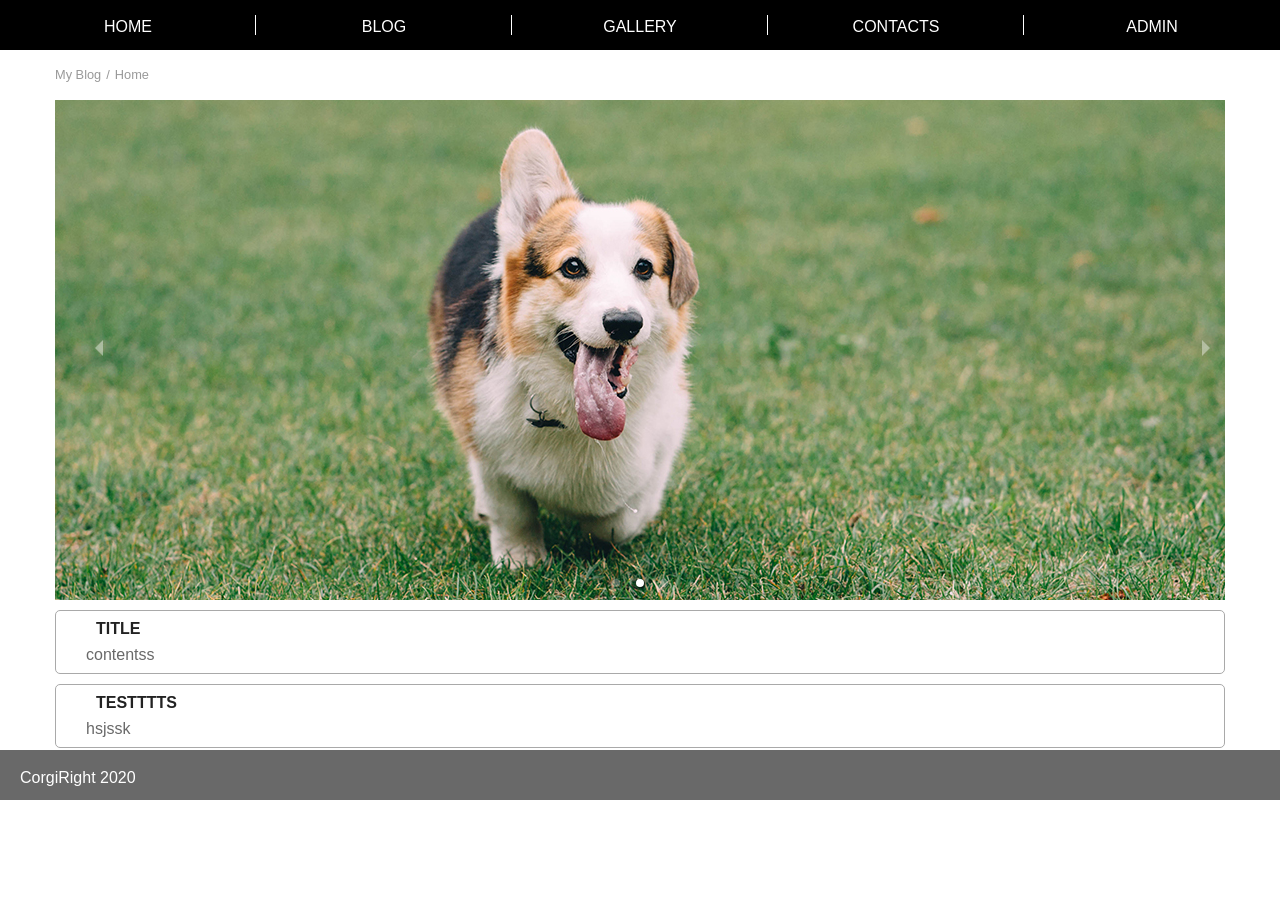
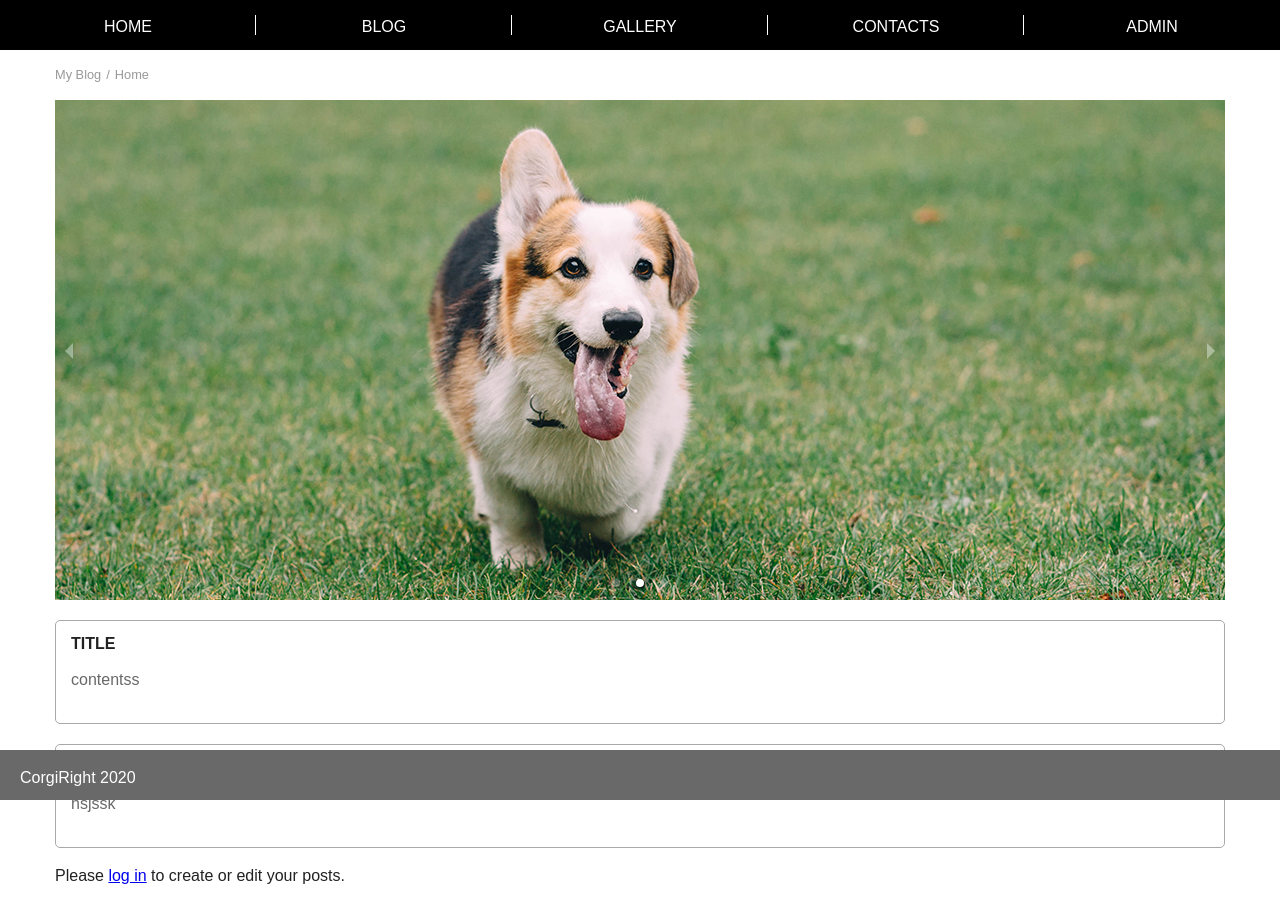
Before and after one commit to maria-yurovskykh/blog-project, a React (Create React App) app: page / in a window 1280 px wide. Shown: the top 922 px of the page. Before the commit the page ends 824 px from the top, so only its background shows below. Built offline with nearby package versions, Linux system fonts and the light colour scheme; data requests are answered from the project's data file; what google-maps-react would draw is missing.

Commit message:
Add classes for styling, update styles

```diff
--- a/src/App.css
+++ b/src/App.css
@@ -493,6 +493,7 @@ body * {
   background-color: #000;
   align-items: center;
   justify-content: space-around;
+  z-index: 1;
 }
 
 .nav a {
@@ -538,21 +539,22 @@ body * {
   padding-right: 0;
 }
 
-.main-banner {
-  display: none;
+.carousel.carousel-slider {
+  margin-bottom: 20px;
 }
 
-.text-banner {
-  text-align: center;
-  font-weight: bold;
-  font-size: 2em;
+.control-arrow.control-next {
+  margin: 0;
 }
 
+.admin-form {
+  margin-bottom: 20px;
+}
 
 button {
   font-family: Kontora, sans-serif;
   display: inline-block;
-  margin: 0 5px 5px 30px;
+  margin-right: 10px;
   padding: 3px 10px 1px;
   border-radius: 5px;
   background: #000;
@@ -560,46 +562,55 @@ button {
   font-size: 0.8em;
 }
 
-.add__button {
+.add-button {
   font-family: Kontora, sans-serif;
   display: inline-block;
-  margin: 10px 30px;
   padding: 10px 20px 6px;
+  margin-bottom: 20px;
   text-transform: uppercase;
   color: #fff;
   border-radius: 5px;
   font-size: 1em;
 }
 
-button:hover,
-.add-button:hover {
+button:hover {
   text-decoration: underline;
 }
 
 .title,
 .content {
-  display: flex;
   font-family: Kontora, sans-serif;
-  width: 95%;
-  margin: 30px 30px 10px 30px;
+  width: 100%;
+  margin-bottom: 20px;
   padding: 5px;
   border: 1px solid #696969;
 }
 
+textarea {
+  height: 200px;
+}
+
 .card {
-  border: 1px solid #A9A9A9;
+  border: 1px solid #a9a9a9;
   border-radius: 5px;
-  margin: 10px 0;
+  margin-bottom: 20px;
+  padding: 15px;
 }
 
 .card-title {
   font-weight: bold;
-  margin: 10px 40px;
+  margin-bottom: 20px;
   text-transform: uppercase;
 }
 
+.card-date {
+  font-size: 0.8em;
+  margin-bottom: 20px;
+  color: #999;
+}
+
 .card-text {
-  margin: 10px 30px;
+  margin-bottom: 20px;
   color: #696969;
 
 }
@@ -614,6 +625,7 @@ button:hover,
   color: #fff;
   height: 50px;
   padding: 20px;
+  z-index: 3;
 }
 
 .google-map {
@@ -621,6 +633,10 @@ button:hover,
   width: 100%;
   height: 600px;
   margin: 0 auto;
+}
+
+.message {
+  margin: 20px 0;
 }
 
 @media (min-width: 1000px) {
@@ -649,21 +665,15 @@ button:hover,
   }
 
   .container {
-    margin: 50px auto;
+    margin: 50px auto 60px;
     max-height: calc(100% - 100px);
     max-width: 1170px;
   }
+}
 
-  .banner {
-    display: flex;
-  }
-
-  .main-banner {
-    display: block;
-    max-width: 50%;
-  }
-
-  .text-banner {
-    min-width: 50%;
-  }
+.photo-gallery .carousel {
+  display: flex;
+  justify-content: space-around;
+  max-width: 800px;
+  margin: 0 auto;
 }
--- a/src/components/PhotoPage.js
+++ b/src/components/PhotoPage.js
@@ -20,7 +20,7 @@ class PhotoPage extends Component {
 
   render() {
     return (
-      <div>
+      <div className="photo-gallery">
         <BreadCrumbs category={this.state.category} />
         <Slider images={this.state.images} showStatus={false} />
       </div>
--- a/src/components/admin/PostAdmin.js
+++ b/src/components/admin/PostAdmin.js
@@ -5,7 +5,7 @@ const PostAdmin = ({ item, handleSubmit, handleEdit, handleDelete, handleCancel
 
   if (editMode) {
     return (
-      <form onSubmit={handleSubmit}>
+      <form className="admin-form" onSubmit={handleSubmit}>
         <div>
           <input type="hidden" name="id" value={item.id} />
           <input type="text" name="title" placeholder="Title" defaultValue={title} className="title" />
```
